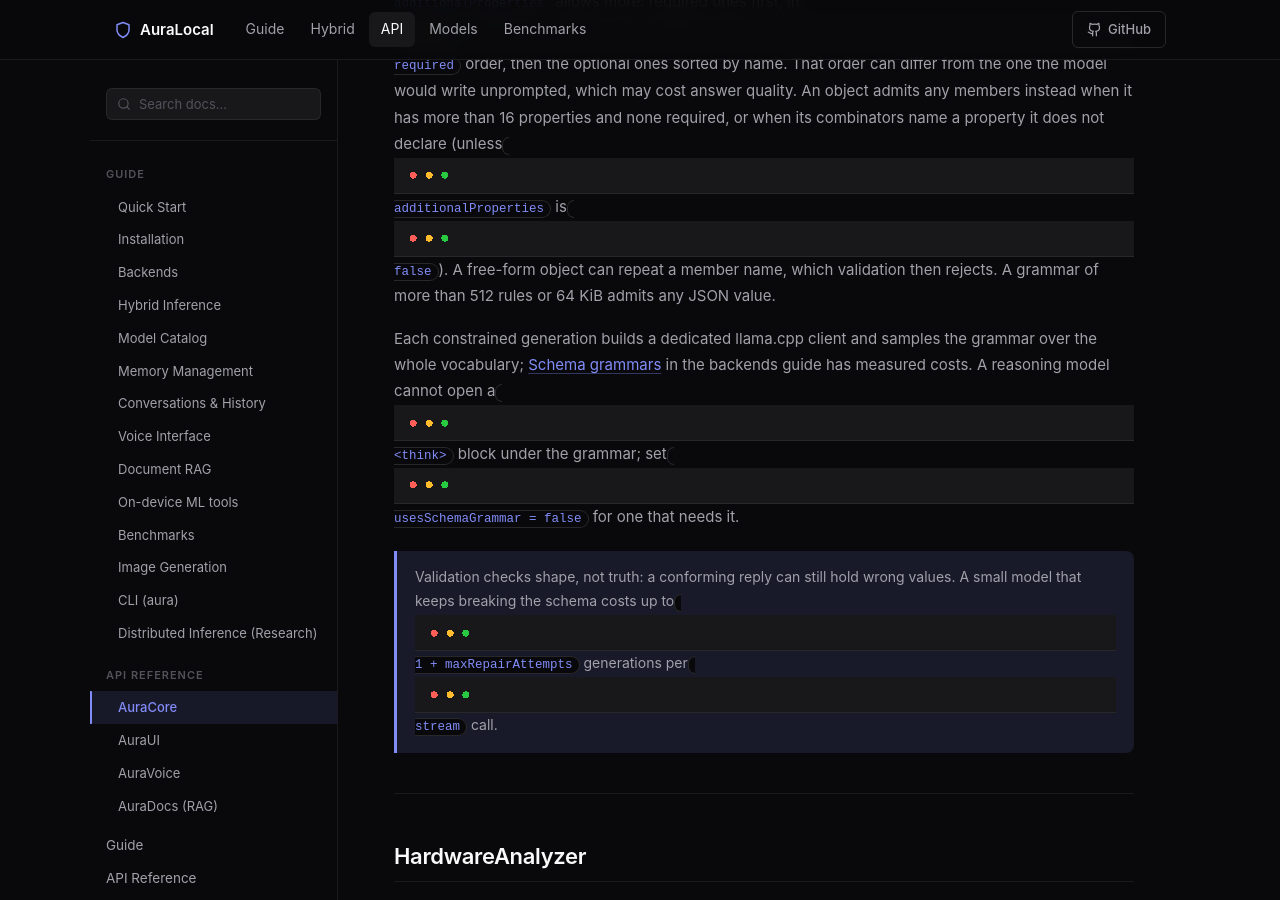
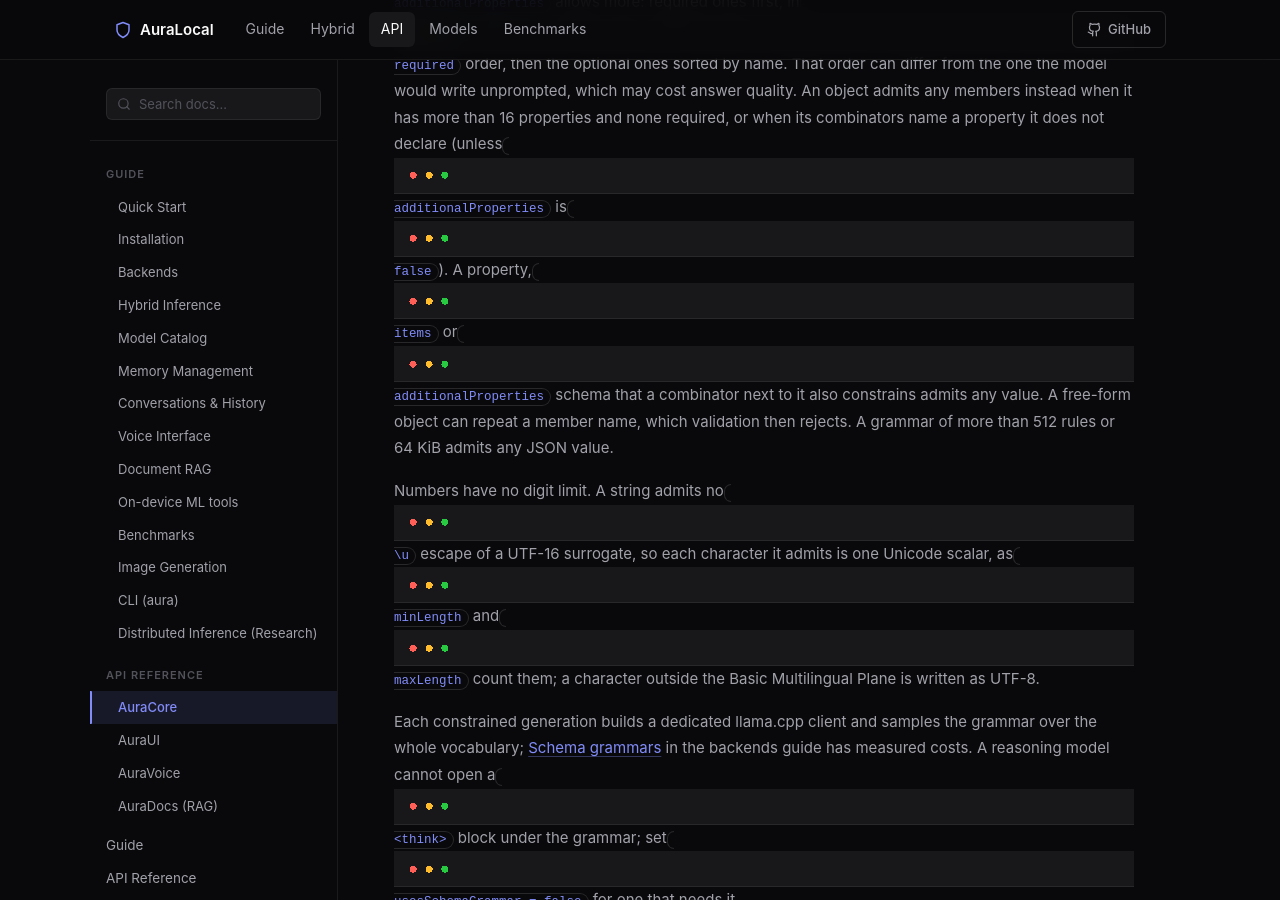
Before and after one commit to iOSDevC/AuraLocal, a Jekyll site: the page built from docs/api/core.md, in a window 1280 px wide and 900 px high, scrolled down 28602 px. Built offline with Jekyll 4.4.1, drawn with Linux system fonts in a browser that asks for light colours.

Commit message:
docs: scope schema grammars to GGUF loaded in full and state their limits
index.md, cli.md and README said the grammar applies to any GGUF model; a
GGUF on layer-streaming gets validation only. The CHANGELOG behaviour-change
entry now says objects carry only their declared properties. core.md states
that numbers have no digit limit, that surrogate escapes are not admitted,
and that a subschema a combinator also constrains admits any value.

Co-Authored-By: Claude Opus 5.5 <noreply@anthropic.com>

```diff
--- a/docs/api/core.md
+++ b/docs/api/core.md
@@ -620,9 +620,14 @@ Objects carry only their declared properties, even when `additionalProperties` a
 ones first, in `required` order, then the optional ones sorted by name. That order can differ from the
 one the model would write unprompted, which may cost answer quality. An object admits any members
 instead when it has more than 16 properties and none required, or when its combinators name a
-property it does not declare (unless `additionalProperties` is `false`). A free-form object can repeat a
-member name, which validation then rejects. A grammar of more than 512 rules or 64 KiB admits any JSON
-value.
+property it does not declare (unless `additionalProperties` is `false`). A property, `items` or
+`additionalProperties` schema that a combinator next to it also constrains admits any value. A free-form
+object can repeat a member name, which validation then rejects. A grammar of more than 512 rules or 64 KiB
+admits any JSON value.
+
+Numbers have no digit limit. A string admits no `\u` escape of a UTF-16 surrogate, so each character
+it admits is one Unicode scalar, as `minLength` and `maxLength` count them; a character outside the
+Basic Multilingual Plane is written as UTF-8.
 
 Each constrained generation builds a dedicated llama.cpp client and samples the grammar over the whole
 vocabulary; [Schema grammars]({{ '/guide/backends' | relative_url }}#schema-grammars) in the backends guide
```
Also changed, not shown: docs/guide/backends.md (+3 -3 lines), docs/guide/cli.md (+3 -3 lines), docs/guide/index.md (+2 -2 lines), CHANGELOG.md, README.md.
